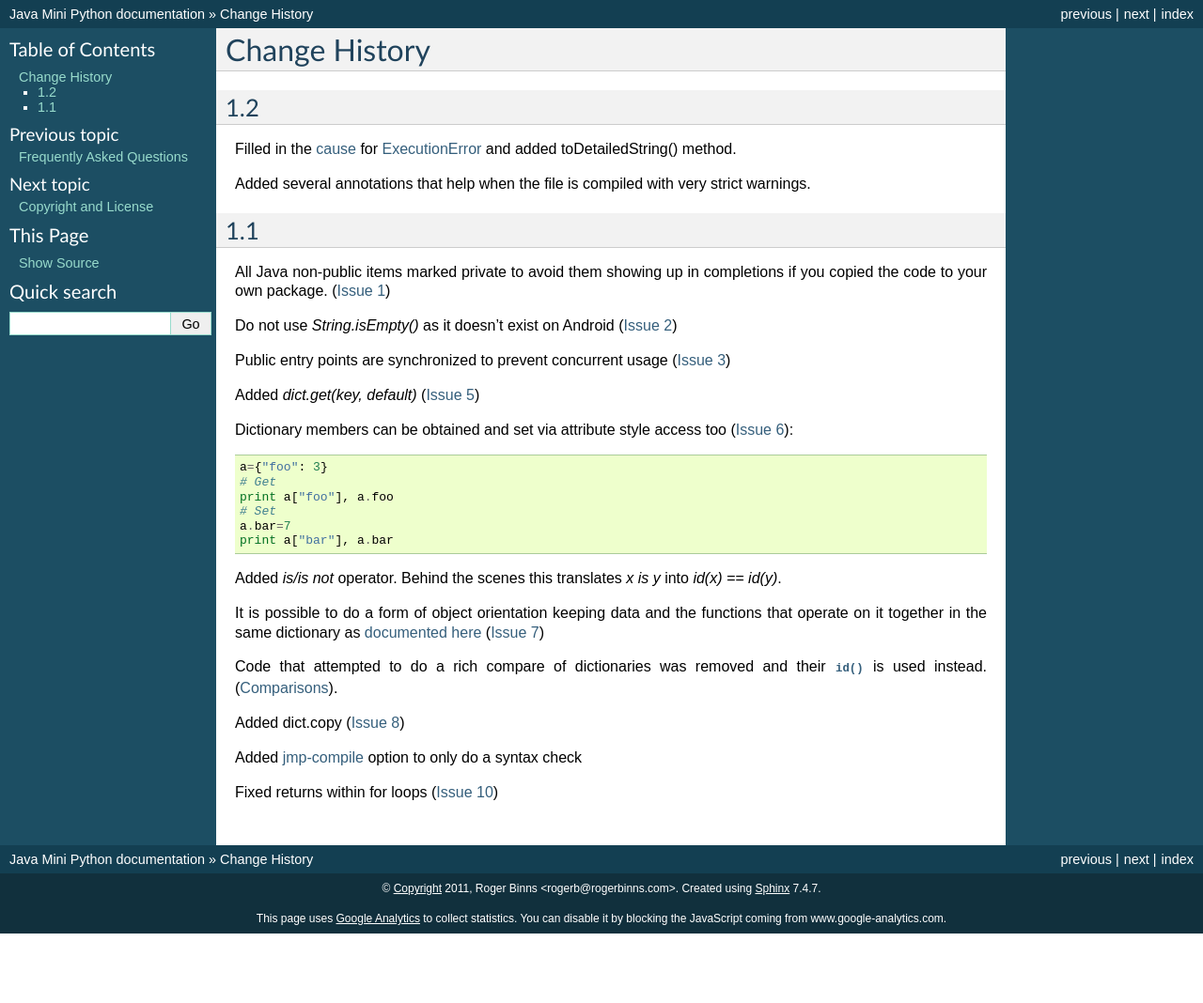
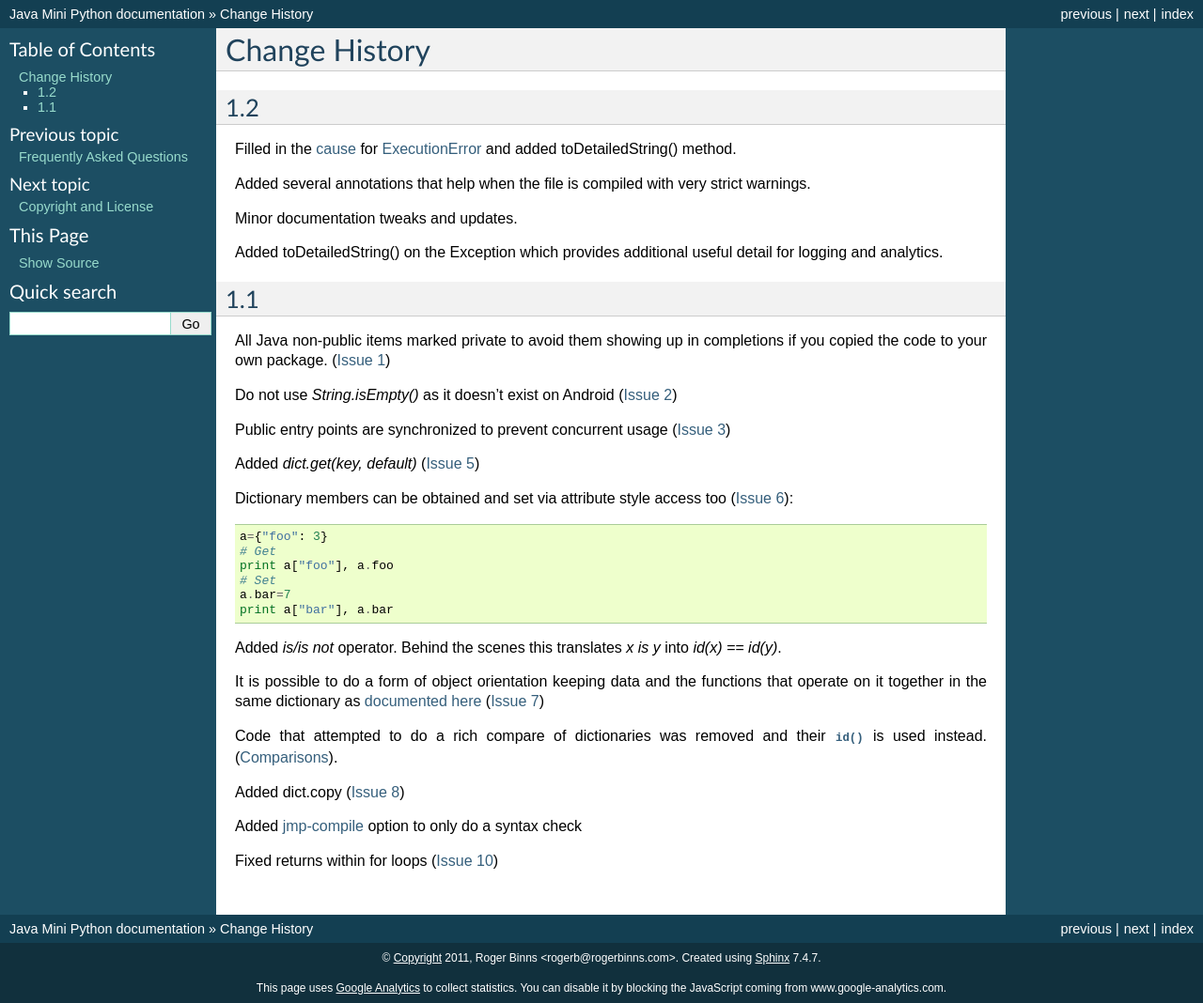
Before and after one commit to rogerbinns/jia-mini-python, a Sphinx documentation site: the page built from doc/changes.rst, in a window 1280 px wide and 1068 px high. Shown: the whole window at 94% size. Built offline with Sphinx 7.4.7, drawn with Linux system fonts in a browser that asks for light colours; the version number could not be read and is left out.

Commit message:
Doc updates

```diff
--- a/doc/changes.rst
+++ b/doc/changes.rst
@@ -11,6 +11,10 @@ method.
 Added several annotations that help when the file is compiled with
 very strict warnings.
 
+Minor documentation tweaks and updates.
+
+Added toDetailedString() on the Exception which provides additional
+useful detail for logging and analytics.
 
 1.1
 ===
```
